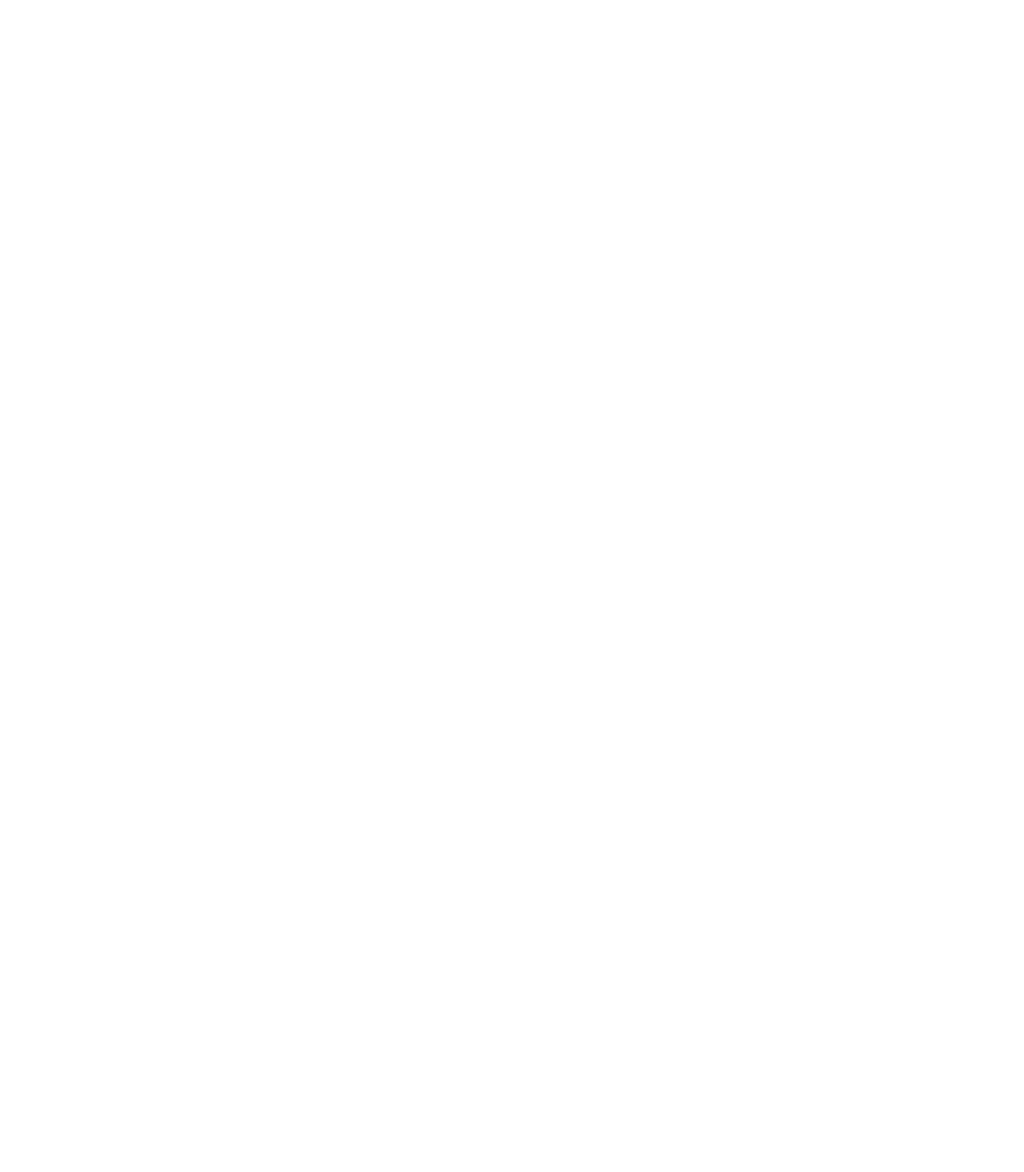
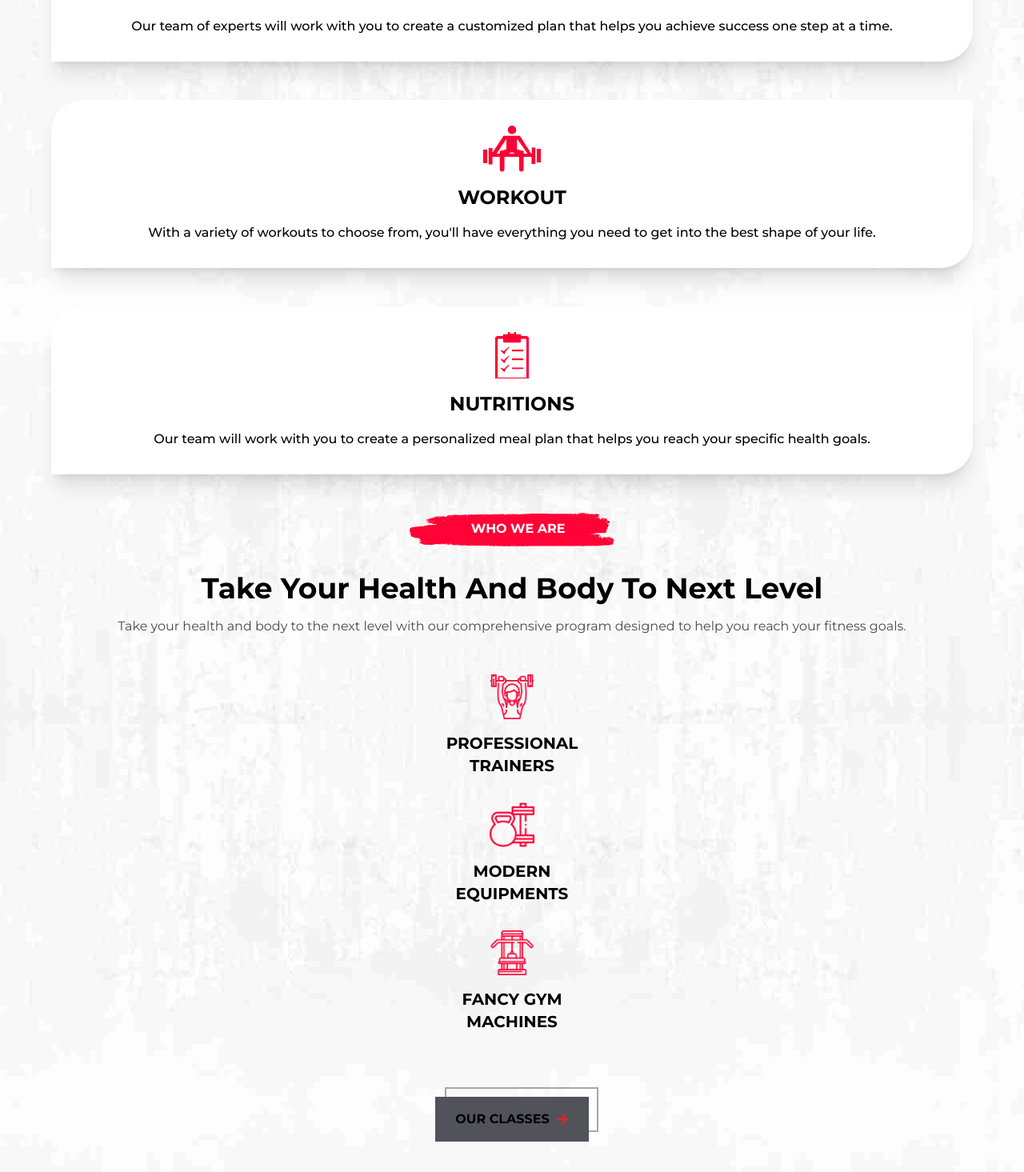
Before and after one commit to Pir4a/gym-website, a React (Vite) app: page / in a window 1280 px wide. Shown: the part 885-2350 px from the top of the page at 80% size. Before the commit the page ends 800 px from the top, so only its background shows below. Built offline with nearby package versions, Linux system fonts and the light colour scheme.

Commit message:
about mobile done

```diff
--- /dev/null
+++ b/src/Components/About.tsx
@@ -0,0 +1,105 @@
+import TitleRed from "../assets/who-we-are/title-bg.svg"
+import TrainersIcon from "../assets/who-we-are/weightlifter.png"
+import ModernIcon from "../assets/who-we-are/equpments.png"
+import LiftIcon from "../assets/who-we-are/gym.png"
+import GirlRunning from "../assets/who-we-are/girl-run.png"
+import GirlRedBg from "../assets/who-we-are/girl-redbg.svg"
+import GirlText from "../assets/who-we-are/girl-side-text.png"
+import GirlWind from "../assets/who-we-are/wind.png"
+import ProgressionImg from "../assets/who-we-are/progresion.png"
+import WorkoutImg from "../assets/who-we-are/workout.png"
+import NutritionImg from "../assets/who-we-are/nutritions.png"
+import { Link } from "react-router-dom"
+import { FaArrowRight } from "react-icons/fa"
+
+function About() {
+  return (
+    <>
+      <div className="w-full font-Montserrat  bg-[url('/src/assets/who-we-are/background.jpg')] ">
+        <div className="grid grid-cols-1 grid-rows-3 place-items-center w-full gap-24">
+          <div
+            className="flex flex-col text-center items-center w-[90%] px-6 gap-4 py-8 rounded-tl-[40px] -mt-12  rounded-br-[40px] bg-white shadow-xl
+           hover:bg-[url('/src/assets/who-we-are/info-card-bg.jpg')] hover:text-white transition-all duration-300 "
+          >
+            <img src={ProgressionImg} />
+            <h2 className="font-semibold text-2xl">PROGRESSION</h2>
+            <p className="font-medium">
+              Our team of experts will work with you to create a customized plan
+              that helps you achieve success one step at a time.
+            </p>
+          </div>
+          <div
+            className="flex flex-col text-center items-center w-[90%] px-6 gap-4 py-8 rounded-tl-[40px] -mt-12  rounded-br-[40px] bg-white shadow-xl
+          hover:bg-[url('/src/assets/who-we-are/info-card-bg.jpg')] hover:text-white transition-all duration-300 "
+          >
+            <img src={WorkoutImg} />
+            <h2 className="font-semibold text-2xl">WORKOUT</h2>
+            <p className="font-medium">
+              With a variety of workouts to choose from, you'll have everything
+              you need to get into the best shape of your life.
+            </p>
+          </div>
+          <div
+            className="flex flex-col text-center items-center w-[90%] px-6 gap-4 py-8 rounded-tl-[40px] -mt-12  rounded-br-[40px] bg-white shadow-xl
+          hover:bg-[url('/src/assets/who-we-are/info-card-bg.jpg')] hover:text-white transition-all duration-300"
+          >
+            <img src={NutritionImg} />
+            <h2 className="font-semibold text-2xl">NUTRITIONS</h2>
+            <p className="font-medium">
+              Our team will work with you to create a personalized meal plan
+              that helps you reach your specific health goals.
+            </p>
+          </div>
+        </div>
+        <div className="py-12">
+          <div className="flex flex-col gap-8 justify-center items-center">
+            <div className="relative">
+              <img src={TitleRed} className="w-64 relative"></img>
+              <p className="absolute top-[20%] left-[30%] text-white font-semibold">
+                WHO WE ARE
+              </p>
+            </div>
+            <h2 className="text-center font-semibold text-4xl px-8">
+              Take Your Health And Body To Next Level
+            </h2>
+            <p className="opacity-70 text-center -mt-4 px-4">
+              Take your health and body to the next level with our comprehensive
+              program designed to help you reach your fitness goals.
+            </p>
+            <div className="flex flex-col gap-8 w-full items-center py-4">
+              <span className="flex flex-col gap-4 items-center font-semibold text-center text-xl">
+                <img src={TrainersIcon} className="size-14" />
+                <h3>
+                  PROFESSIONAL <br /> TRAINERS
+                </h3>
+              </span>{" "}
+              <span className="flex flex-col gap-4 items-center font-semibold text-center text-xl">
+                <img src={ModernIcon} className="size-14" />
+                <h3>
+                  MODERN <br /> EQUIPMENTS
+                </h3>{" "}
+              </span>
+              <span className="flex flex-col gap-4 items-center font-semibold text-center text-xl">
+                <img src={LiftIcon} className="size-14" />
+                <h3>
+                  FANCY GYM <br /> MACHINES
+                </h3>{" "}
+              </span>
+            </div>
+            <div>
+              <Link to="/classes">
+                <button className="w-48 h-14 bg-zinc-600 flex justify-center items-center gap-2 font-semibold mt-8 relative">
+                  OUR CLASSES <FaArrowRight className="text-red-600 size-4" />
+                  <span className="absolute border-2 opacity-50 border-zinc-600 w-full h-full translate-x-3 -translate-y-3 transition-all duration-300 hover:translate-x-0 hover:translate-y-0"></span>
+                </button>
+              </Link>
+            </div>
+          </div>
+          <div></div>
+        </div>
+      </div>
+    </>
+  )
+}
+
+export default About
--- a/src/Pages/Home.tsx
+++ b/src/Pages/Home.tsx
@@ -1,9 +1,11 @@
+import About from "../Components/About"
 import Hero from "../Components/Hero"
 
 function Home() {
   return (
     <>
       <Hero />
+      <About />
     </>
   )
 }
```
